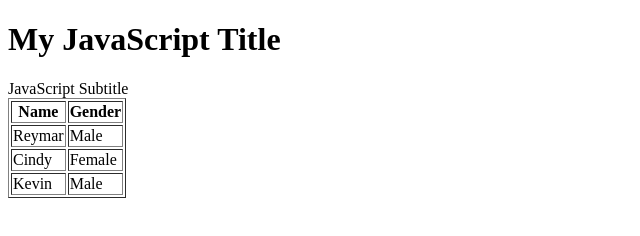
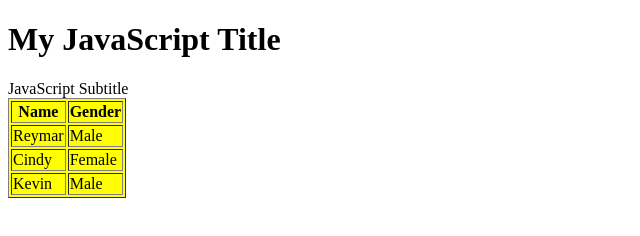
Before and after one commit to cindylasco/JavaScriptActivity, a plain HTML site: page index.html in a window 1280 px wide. Shown: the whole page, without its empty margins (0-640 px from the left). Drawn offline with Linux system fonts and the light colour scheme.

Commit message:
Update index.html

```diff
--- a/index.html
+++ b/index.html
@@ -4,6 +4,12 @@
 	<title>JavaScript Activity</title>
 
 </head>
+<style>
+            #tablemk {
+                background-color:yellow;
+            }
+        </style>
+
 
 <body>
 	<h1 id="title_heading"></h1>
```
